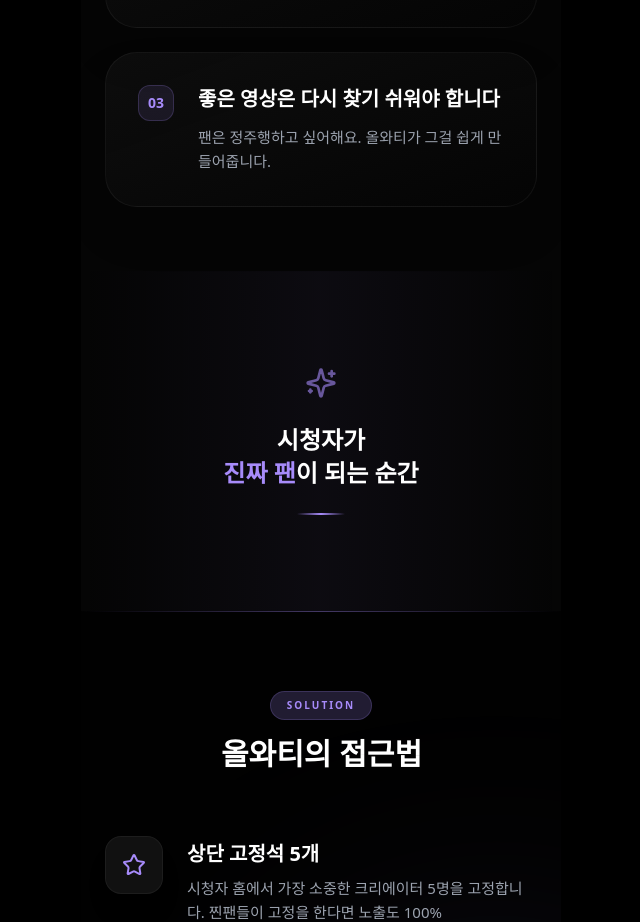
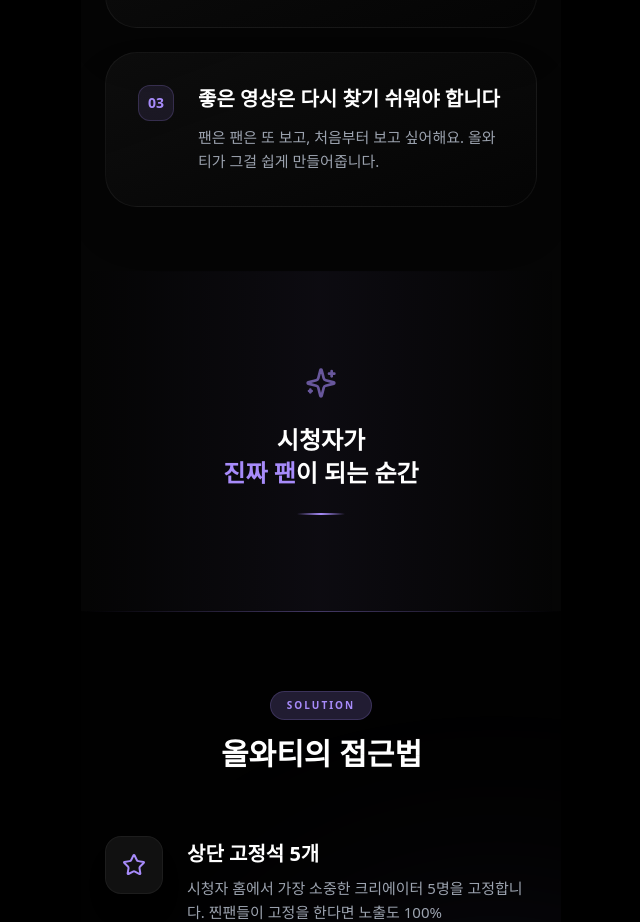
Before and after one commit to stariver1119/olwaty_Pre-registration_creator, a React (Vite) app: page / in a window 1280 px wide. Shown: the part 1561-2483 px from the top of the page, without its empty margins (319-959 px from the left). Built offline with nearby package versions, Linux system fonts and the light colour scheme; no server answers; a web font is replaced by a local one.

Commit message:
copy details fix2

```diff
--- a/constants.tsx
+++ b/constants.tsx
@@ -26,7 +26,7 @@ export const PAIN_POINTS: PainPoint[] = [
   {
     id: "상황 3",
     scenario: "좋은 영상은 다시 찾기 쉬워야 합니다",
-    content: "팬은 정주행하고 싶어해요. 올와티가 그걸 쉽게 만들어줍니다."
+    content: "팬은 팬은 또 보고, 처음부터 보고 싶어해요. 올와티가 그걸 쉽게 만들어줍니다."
   }
 ];
 
```
